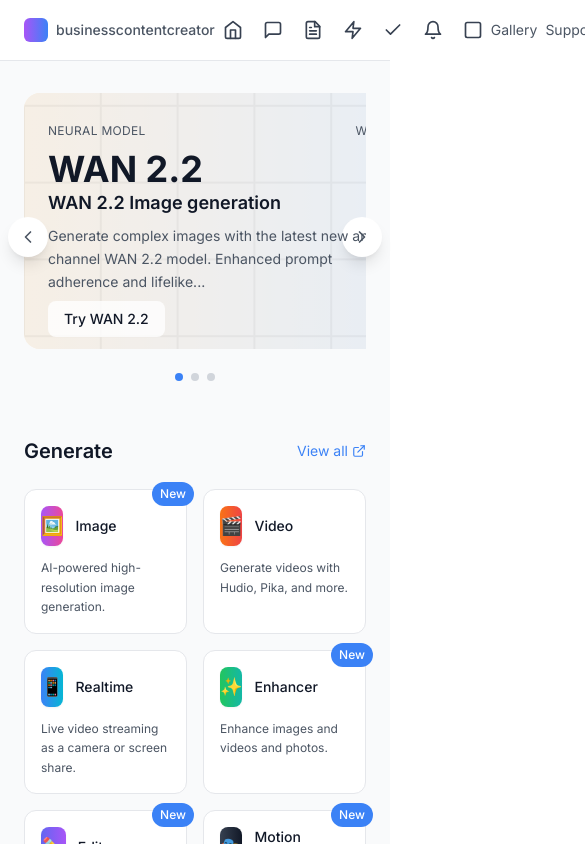
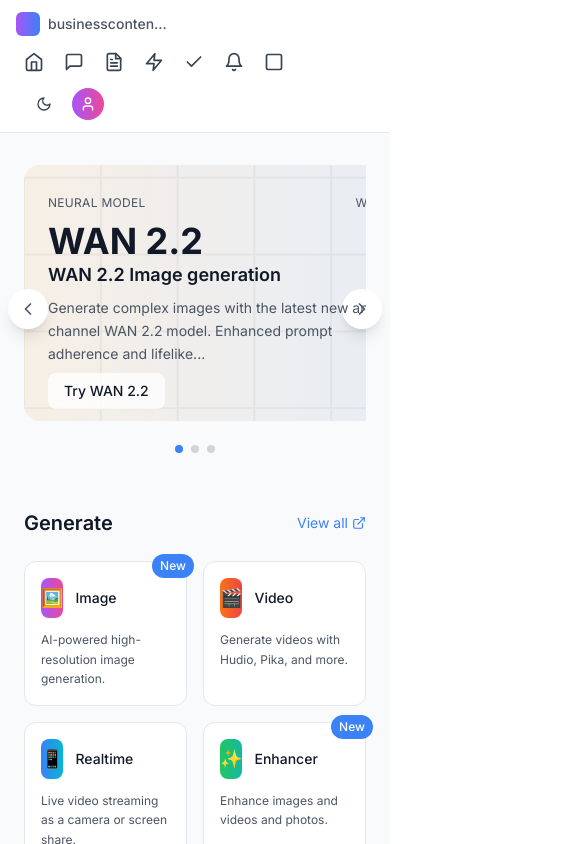
Before and after one commit to webbiemuchy/WAN-2.2-UI-Recreation, a Next.js app: page / in a window 390 px wide. Shown: the top 844 px of the page, 585 px wide, since content can reach past the window. Built offline with nearby package versions, Linux system fonts and the light colour scheme.

Commit message:
Update Header.tsx

```diff
--- a/components/Header.tsx
+++ b/components/Header.tsx
@@ -19,19 +19,18 @@
   const { theme, setTheme } = useTheme()
 
   return (
-    <header className="flex items-center justify-between px-6 py-3 bg-white dark:bg-gray-900 border-b border-gray-200 dark:border-gray-800">
+    <header className="flex flex-wrap items-center justify-between px-4 sm:px-6 py-3 bg-white dark:bg-gray-900 border-b border-gray-200 dark:border-gray-800 overflow-hidden">
+
       {/* Left section */}
-      <div className="flex items-center space-x-4">
-        <div className="flex items-center space-x-2">
-          <div className="w-6 h-6 bg-gradient-to-r from-purple-500 to-blue-500 rounded-md"></div>
-          <span className="font-medium text-gray-600 dark:text-gray-300 text-sm">
-            businesscontentcreator
-          </span>
-        </div>
+      <div className="flex items-center space-x-2 min-w-0">
+        <div className="w-6 h-6 bg-gradient-to-r from-purple-500 to-blue-500 rounded-md shrink-0"></div>
+        <span className="font-medium text-gray-600 dark:text-gray-300 text-sm truncate max-w-[120px] sm:max-w-[200px]">
+          businesscontentcreator
+        </span>
       </div>
 
       {/* Navigation icons */}
-      <div className="flex items-center space-x-1">
+      <div className="flex items-center space-x-1 mt-2 sm:mt-0">
         <button className="p-2 rounded-md hover:bg-gray-100 dark:hover:bg-gray-800 text-gray-700 dark:text-gray-300">
           <Home size={20} />
         </button>
@@ -56,8 +55,9 @@
       </div>
 
       {/* Right section */}
-      <div className="flex items-center space-x-3">
-        <div className="flex items-center space-x-2 text-sm">
+      <div className="flex items-center space-x-3 mt-2 sm:mt-0">
+        {/* Only show on larger screens */}
+        <div className="hidden sm:flex items-center space-x-2 text-sm">
           <span className="text-gray-600 dark:text-gray-300">Gallery</span>
           <span className="text-gray-600 dark:text-gray-300">Support</span>
           <Bell size={16} className="text-gray-600 dark:text-gray-300" />
@@ -72,7 +72,7 @@
         </button>
 
         {/* Avatar */}
-        <div className="w-8 h-8 bg-gradient-to-r from-purple-500 to-pink-500 rounded-full flex items-center justify-center">
+        <div className="w-8 h-8 bg-gradient-to-r from-purple-500 to-pink-500 rounded-full flex items-center justify-center shrink-0">
           <User size={16} className="text-white" />
         </div>
       </div>
```
